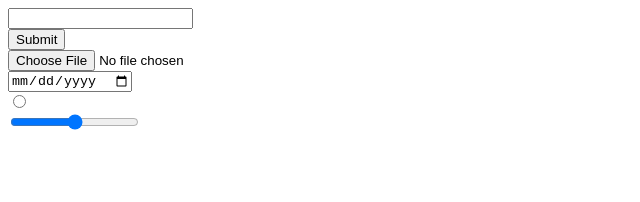
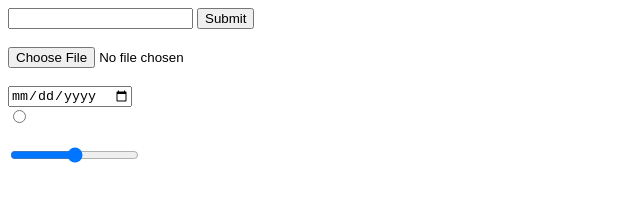
Before and after one commit to Kavita-Dhamot/Trial, a plain HTML site: page hobbies.html in a window 1280 px wide. Shown: the whole page, without its empty margins (0-640 px from the left). Drawn offline with Linux system fonts and the light colour scheme.

Commit message:
Add  the changes

```diff
--- a/hobbies.html
+++ b/hobbies.html
@@ -2,15 +2,18 @@
 <html lang="en" dir="ltr">
   <head>
     <meta charset="utf-8">
-    <title>My Hobbies</title>
+    <title>Upload Files</title>
   </head>
   <body>
     <form>
-      <input type="text"><br>
+      <input type="text">
       <input type="submit"><br>
+      <br>
       <input type="file"><br>
+      <br>
       <input type="date"><br>
       <input type="radio"><br>
+      <br>
       <input type="range"><br>
     </form>
   </body>
```
